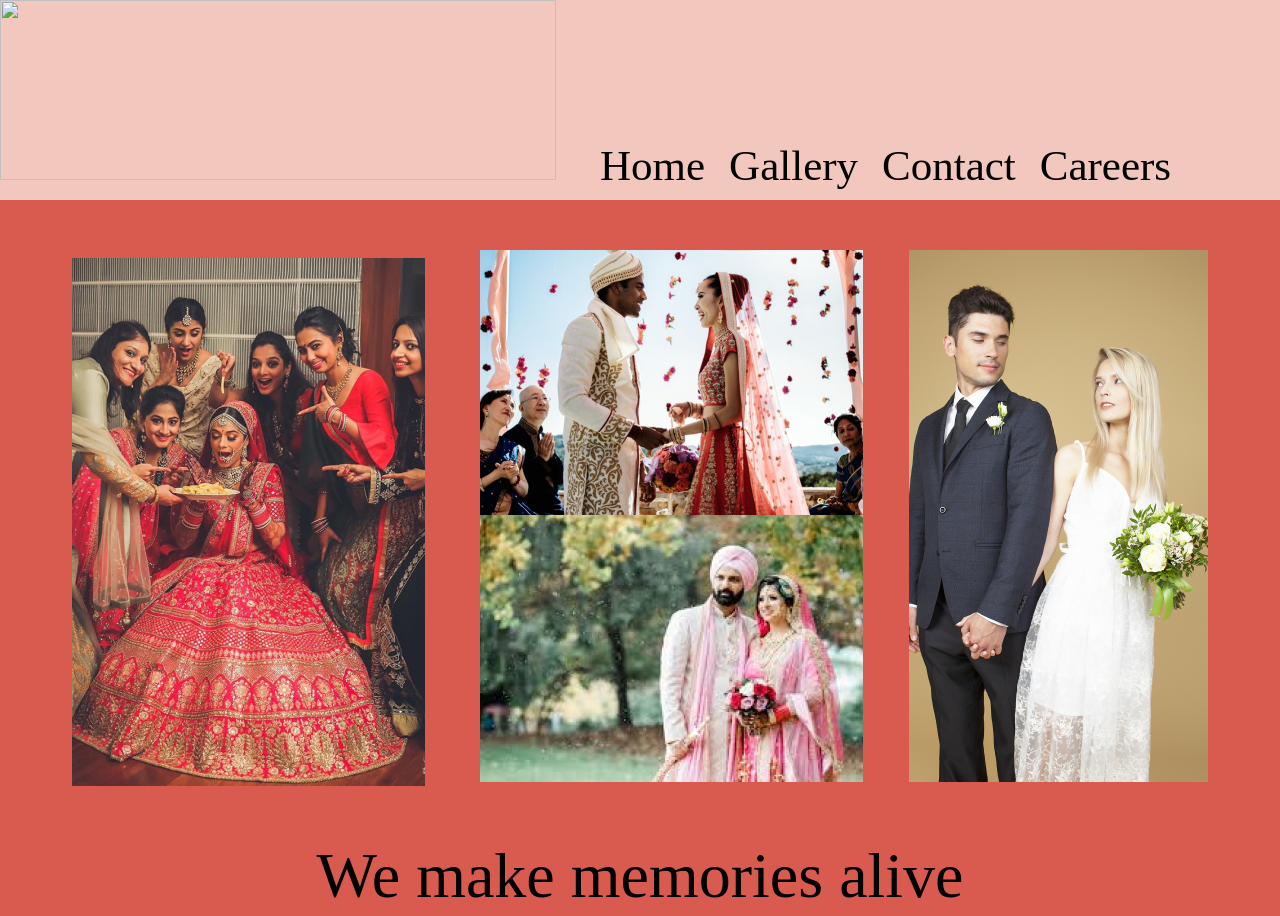
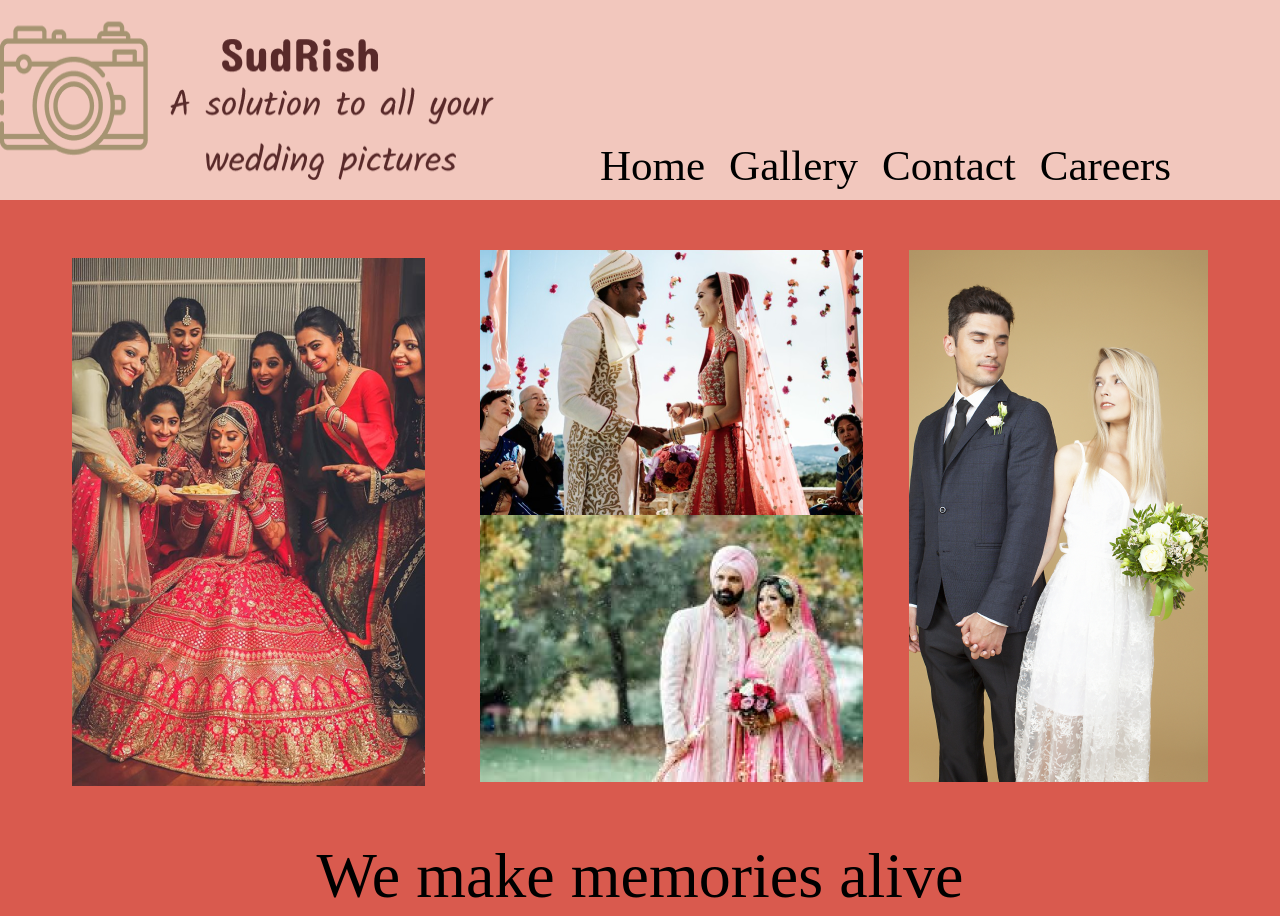
Before and after one commit to srishti2690/srishti2690.github.io, a plain HTML site: page home.html in a window 1280 px wide. Drawn offline with Linux system fonts and the light colour scheme.

Commit message:
Update home.html

```diff
--- a/home.html
+++ b/home.html
@@ -8,7 +8,7 @@
 	</head>
 	<body>
 		<nav>
-			<img src="images/group.png" >
+			<img src="images/groupImg.png" >
 			<ul>
 				<li><a href="home.html">Home</a></li>
 				<li><a href="gallery.html">Gallery</a></li>
```
